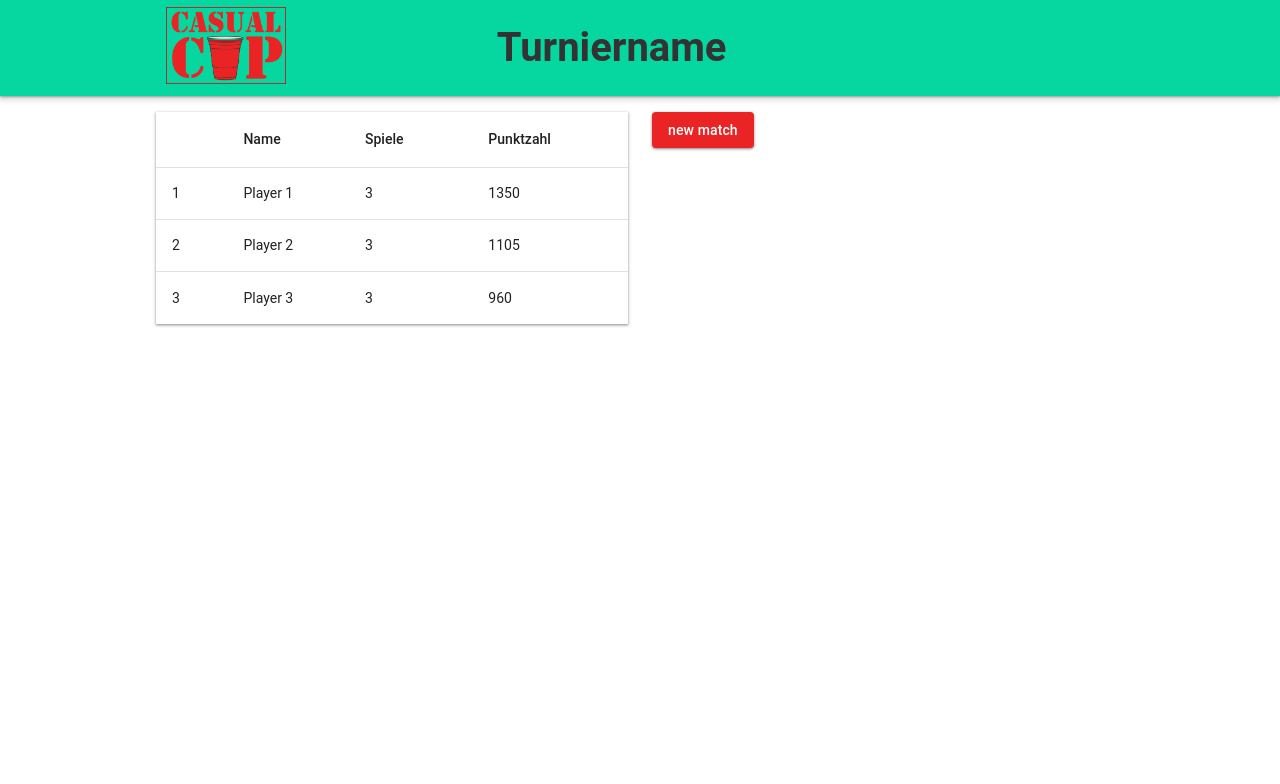
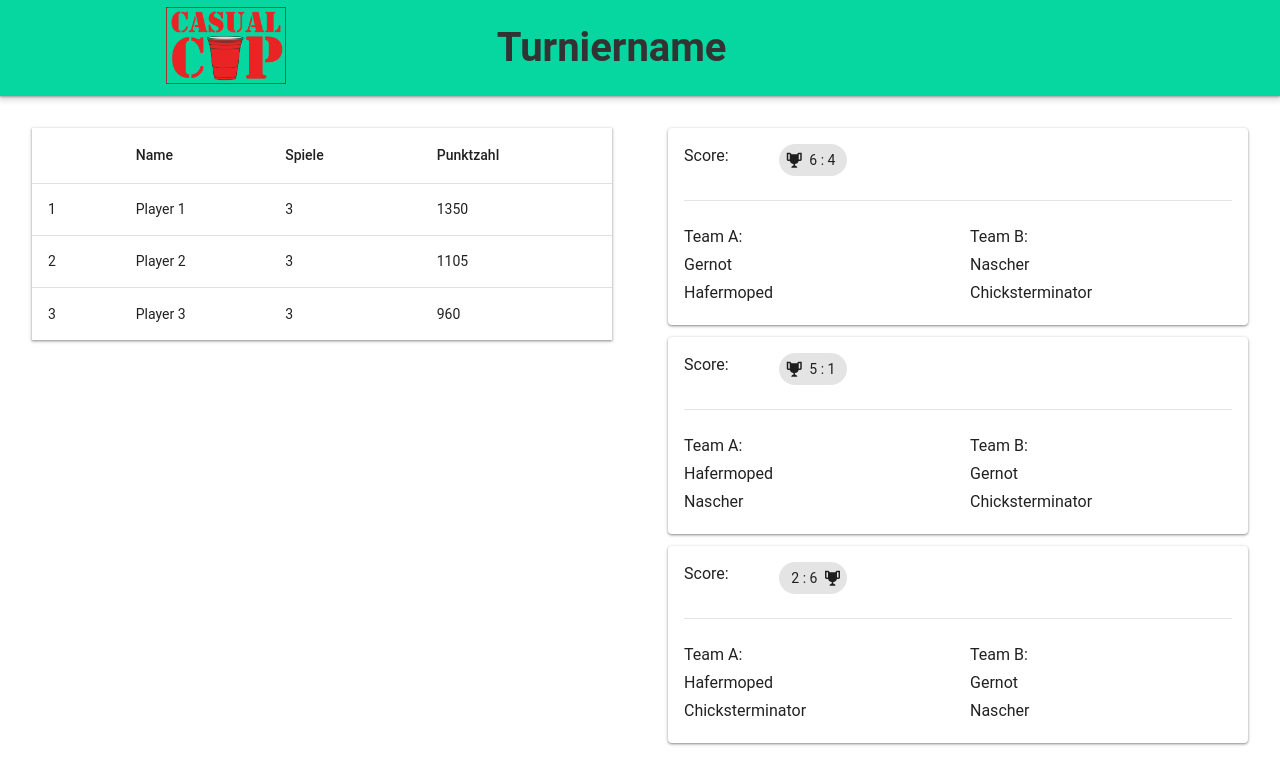
Before and after one commit to LS1893/CasualCup, a Nuxt app: page / in a window 1280 px wide. Shown: the top 784 px of the page. Built offline with nearby package versions, Linux system fonts and the light colour scheme.

Commit message:
Created scorecard proto and added simple elo calc utils

```diff
--- /dev/null
+++ b/app/components/Scorecard.vue
@@ -0,0 +1,46 @@
+<script setup lang="ts">
+import {FinalScore} from "~/domain/match/FinalScore.ts";
+
+const props = defineProps({
+  score: { type: FinalScore, required: true },
+})
+</script>
+
+<template>
+  <v-card>
+    <v-container>
+      <v-row justify="center">
+        <v-col cols="2">
+          Score:
+        </v-col>
+        <v-col cols="10">
+          <v-chip :prepend-icon="score.aWin() ? 'mdi-trophy' : ''" :append-icon="score.bWin() ? 'mdi-trophy' : ''">
+            {{ score.aScore }} : {{ score.bScore }}
+          </v-chip>
+        </v-col>
+      </v-row>
+      <v-row>
+        <v-col>
+          <v-divider />
+        </v-col>
+      </v-row>
+      <v-row>
+        <v-col cols="6">
+          <v-row dense>
+            <v-col dense>Team A:</v-col>
+          </v-row>
+          <v-row dense class="my-1" v-for="player in score.aPlayers">{{ player.name }}</v-row>
+        </v-col>
+        <v-col cols="6">
+          <v-row dense>
+            <v-col dense>Team B:</v-col>
+          </v-row>
+          <v-row dense class="my-1" v-for="player in score.bPlayers">{{ player.name }}</v-row>
+        </v-col>
+      </v-row>
+    </v-container>
+  </v-card>
+</template>
+<style scoped>
+
+</style>
--- /dev/null
+++ b/app/domain/match/FinalScore.ts
@@ -0,0 +1,38 @@
+import type {Player} from "~/domain/player/Player";
+
+export class FinalScore {
+    aPlayers: Player[];
+    aScore: number;
+    bPlayers: Player[];
+    bScore: number;
+
+    constructor(aPlayers: Player[], aScore: number, bPlayers: Player[], bScore: number) {
+        this.aPlayers = aPlayers;
+        this.aScore = aScore;
+        this.bPlayers = bPlayers;
+        this.bScore = bScore;
+    }
+
+    aWin(): boolean {
+        return this.aScore > this.bScore;
+    }
+
+    bWin(): boolean {
+        return this.bScore > this.aScore;
+    }
+
+    aAvgRating(): number {
+        return this.avgRating(this.aPlayers);
+    }
+
+    bAvgRating(): number {
+        return this.avgRating(this.bPlayers);
+    }
+
+    private avgRating(players: Player[]): number {
+        return players.map( it => it.rating).reduce(
+            (accumulator, currentValue) => accumulator + currentValue,
+            0,
+        ) / players.length;
+    }
+}
--- /dev/null
+++ b/app/domain/player/Player.ts
@@ -0,0 +1,15 @@
+export class Player {
+    id: number;
+    name: string;
+    rating: number;
+
+    constructor(id: number, name: string, score: number | null) {
+        this.id = id;
+        this.name = name;
+        if(score == null) {
+            this.rating = 1000;
+        } else {
+            this.rating = score;
+        }
+    }
+}
--- a/app/pages/index.vue
+++ b/app/pages/index.vue
@@ -1,12 +1,29 @@
-<script setup>
+<script setup lang="ts">
+import {FinalScore} from "~/domain/match/FinalScore.ts";
+import {Player} from "~/domain/player/Player.ts";
+
 const { headers, items} = calculateScoreTable()
+const players: Player[] = [
+    new Player(1, "Gernot", 1000),
+    new Player(2, "Hafermoped", 1000),
+    new Player(3, "Nascher", 1000),
+    new Player(4, "Chicksterminator", 1000),
+]
+const a = players[0]
+const matches = ref([
+    new FinalScore([players[0], players[1]], 6, [players[2], players[3]], 4),
+    new FinalScore([players[1], players[2]], 5, [players[0], players[3]], 1),
+    new FinalScore([players[1], players[3]], 2, [players[0], players[2]], 6),
+])
 </script>
 
 <template>
-  <v-container>
-
+  <v-container fluid fill-height>
     <v-row>
       <v-col cols="6">
+        <v-container fluid fill-height outlined>
+          <v-row>
+            <v-col>
               <v-data-table
                   :headers="headers"
                   :items="items"
@@ -14,16 +31,14 @@ const { headers, items} = calculateScoreTable()
                   hide-default-footer
               />
             </v-col>
-
-
+          </v-row>
+        </v-container>
+      </v-col>
       <v-col cols="6">
-        <v-btn color="primary" text="new match" to="/match-setup"></v-btn>
+        <v-container>
+          <Scorecard v-for="score in matches" :score="score" class="mb-3"/>
+        </v-container>
       </v-col>
-
     </v-row>
-
   </v-container>
 </template>
-
-<script setup>
-</script>
--- a/package.json
+++ b/package.json
@@ -11,6 +11,7 @@
   },
   "dependencies": {
     "@mdi/font": "^7.4.47",
+    "elo-rating": "^1.0.1",
     "nuxt": "^4.3.1",
     "vite-plugin-vuetify": "^2.1.3",
     "vue": "^3.5.30",
--- a/tsconfig.json
+++ b/tsconfig.json
@@ -1,5 +1,6 @@
 {
   // https://nuxt.com/docs/guide/concepts/typescript
+  "noUncheckedIndexedAccess": false,
   "files": [],
   "references": [
     {
```
Also changed, not shown: app/domain/elo/EloUtil.ts (added, +21 -0 lines), 1 other file (tests, documents, lock files or other folders). Lines whose indentation alone changed are shown as unchanged.
